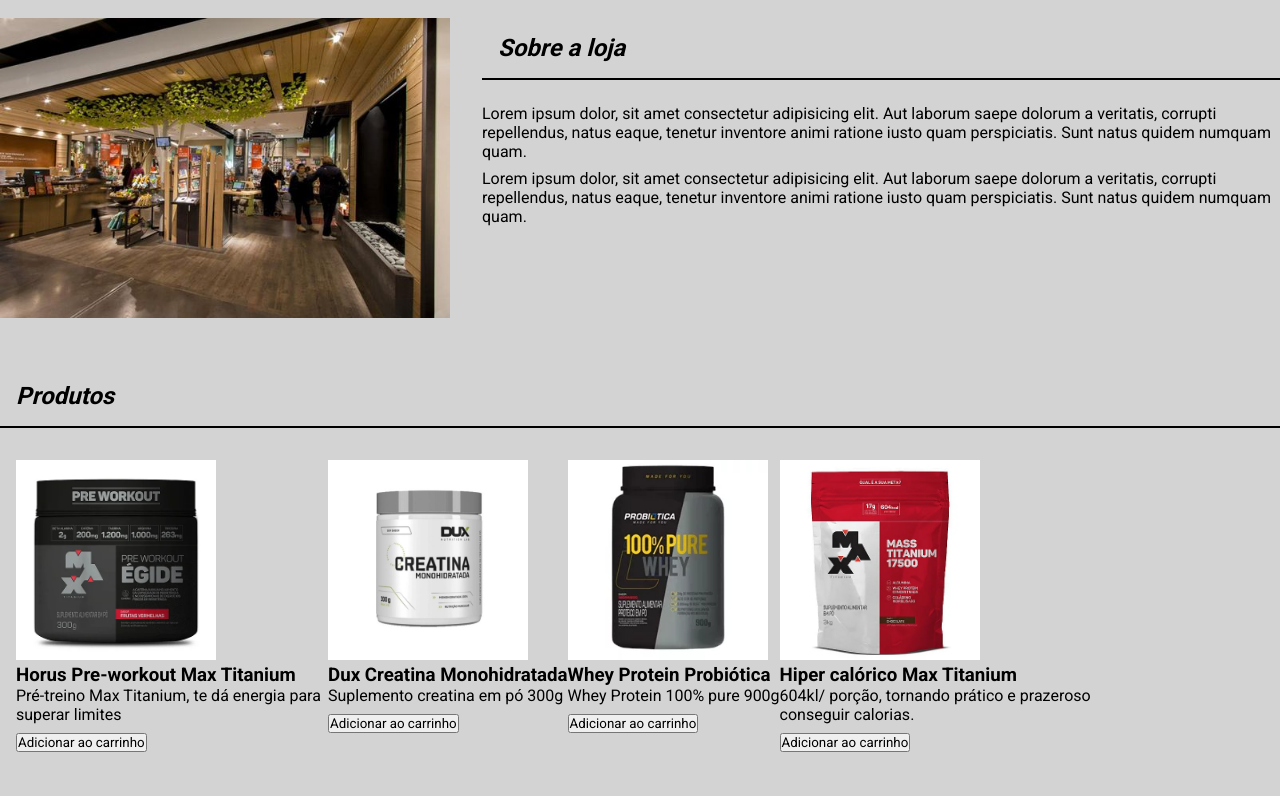
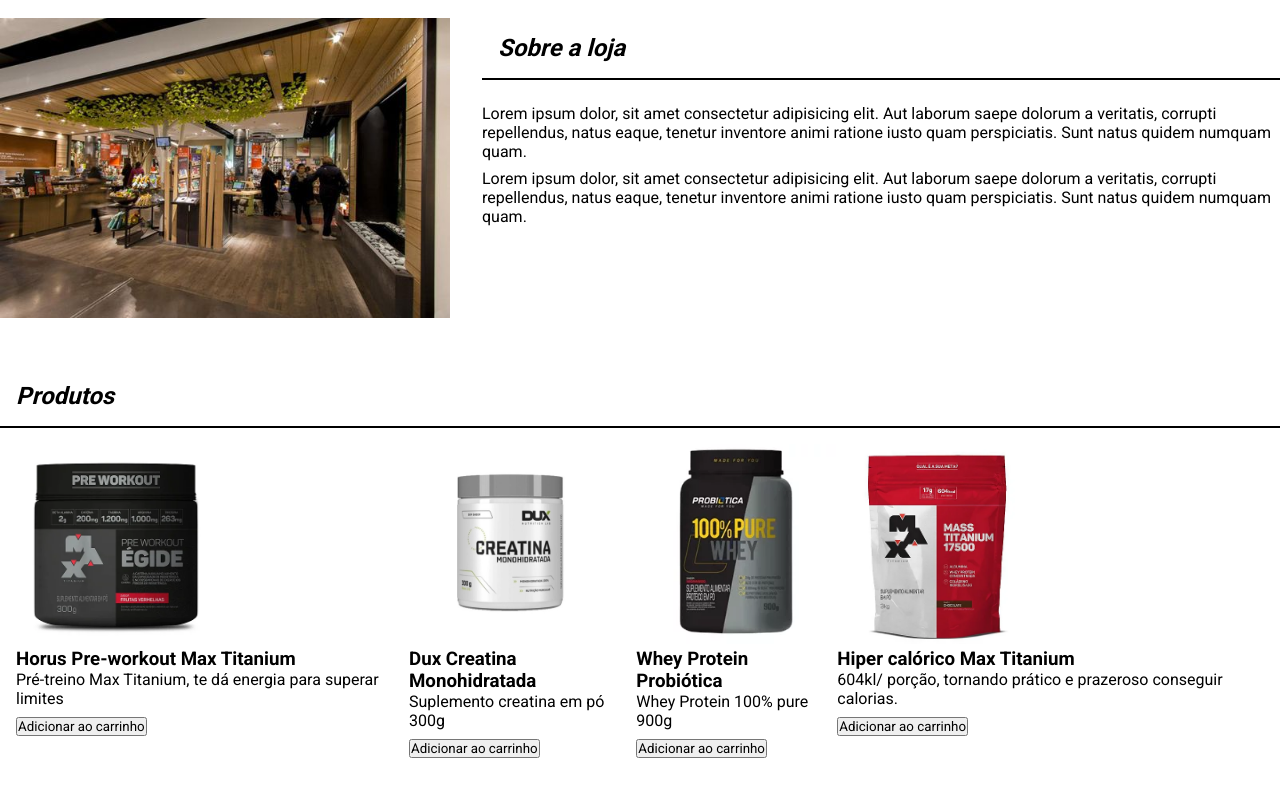
Before and after one commit to pabloliveeira/fabiola_teste, a plain HTML site: page index.html in a window 1280 px wide. Shown: the part 76-872 px from the top of the page. Drawn offline with Linux system fonts and the light colour scheme.

Commit message:
tentando

```diff
--- a/main.css
+++ b/main.css
@@ -3,10 +3,6 @@
     margin: 0;
     box-sizing: border-box;
     font-family: 'Roboto', sans-serif;
-}
-
-body {
-    background-color: lightgray;
 }
 
 header {
@@ -79,22 +75,21 @@
     height: 300px;
 }
 
-.produtos ul{
+.lista {
     display: flex;
-    margin: 16px;
+    margin: 0 auto;
+    max-width: 1280px;
+    width: 100%;
+    padding: 16px;
+    justify-content: space-between;
 }
 
 .produtos li {
 list-style: none;
-max-width: 25%;
-margin: 16px 0;
+margin: 0 auto;
 }
 
 .produtos li img {
     max-width: 100%;
     height: 200px;
 }
-
-.produtos {
-display: grid;
-}
```
